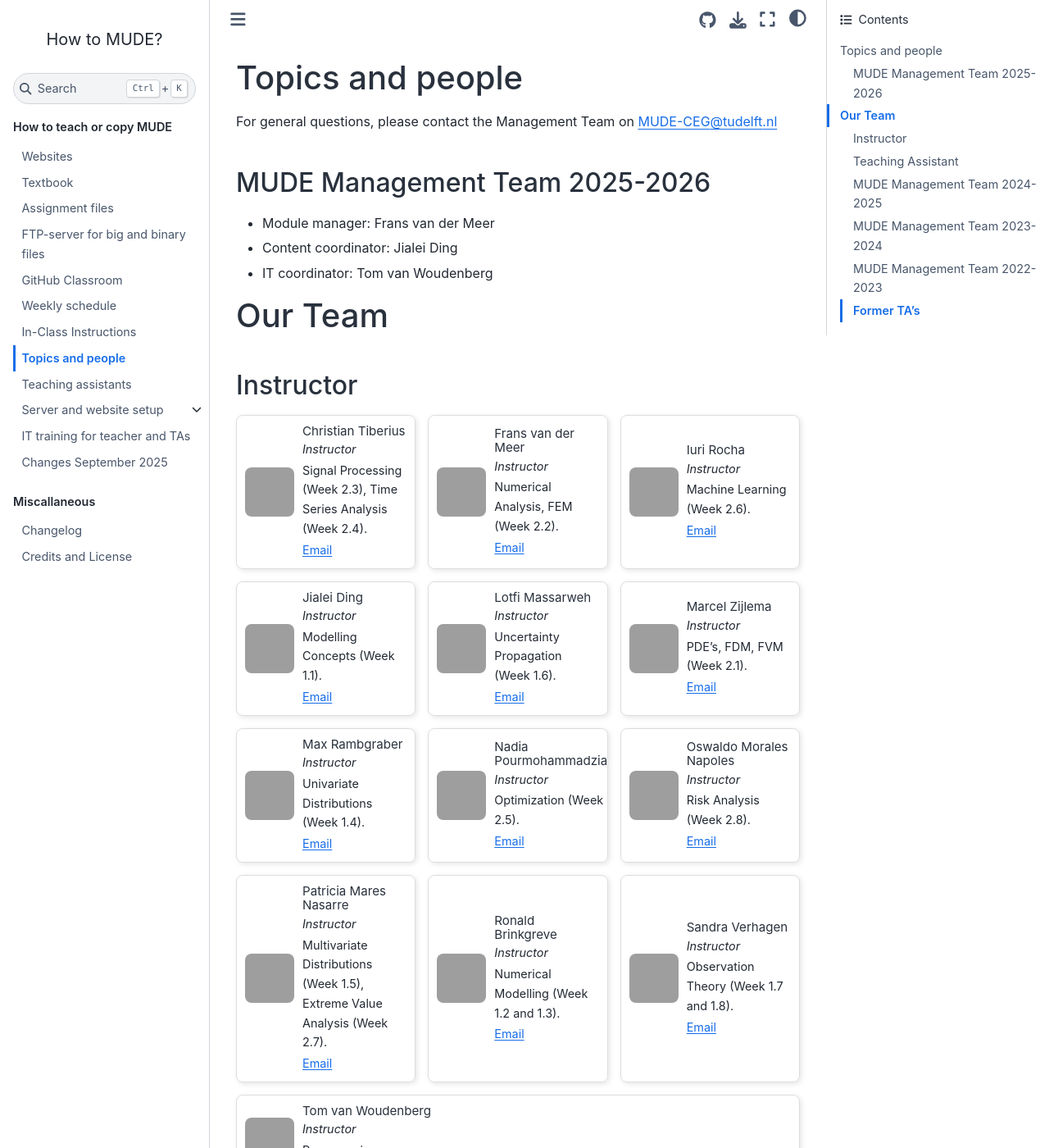
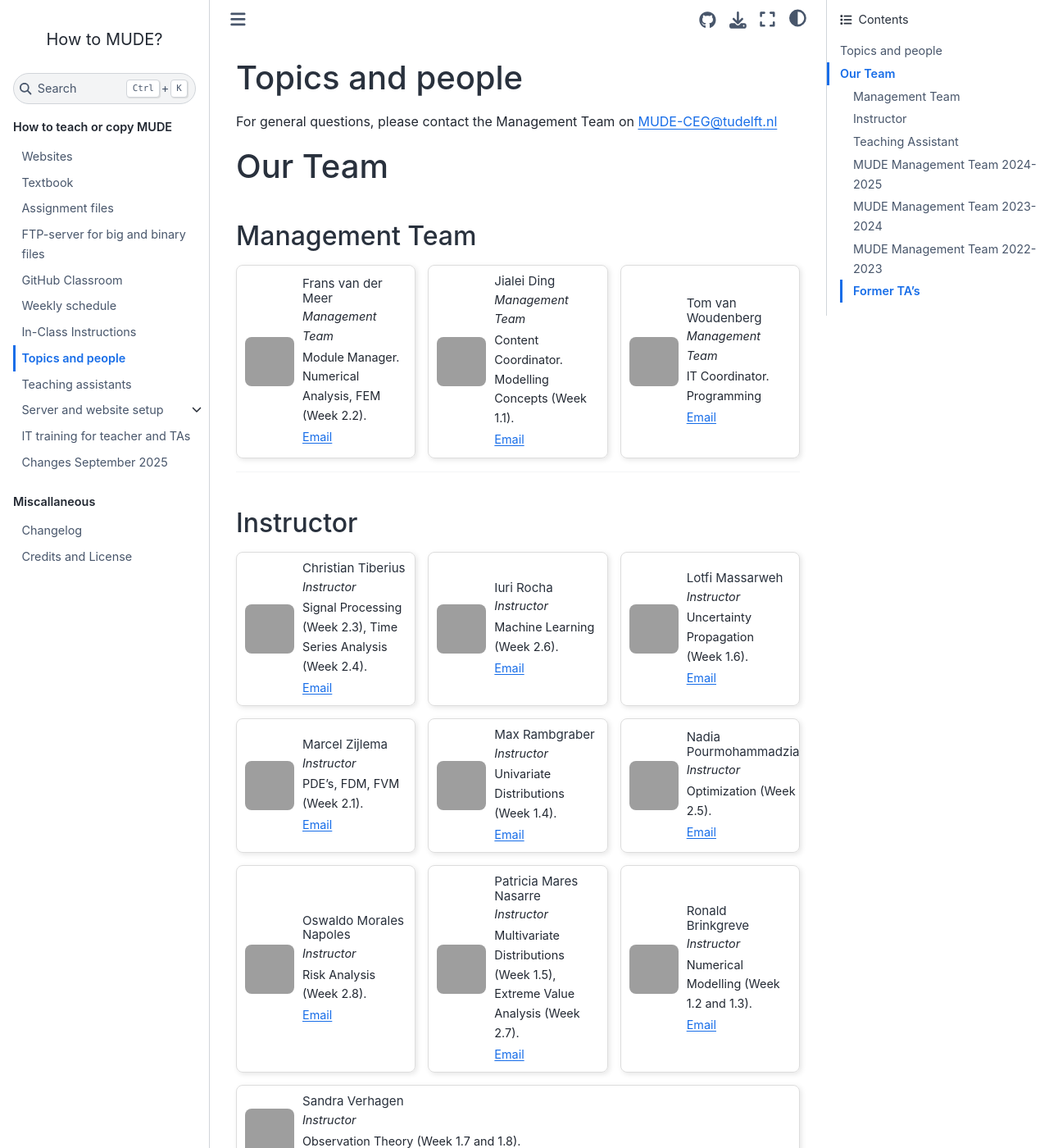
Before and after one commit to TUDelft-MUDE/teacher, a Jupyter Book: the page built from book/team/topics_people.md, in a window 1280 px wide and 1400 px high, cut to the strip 0-1400 px from the top of the window. Shown: the whole strip at 82% size. Built offline with Jupyter Book 1.0.4 settings and Sphinx 7.4.7 and the Sphinx Book theme 1.1.4, drawn with Linux system fonts in a browser that asks for light colours; comment, search, counter and statistics services are not loaded; grey boxes are pictures that could not be loaded.

Commit message:
updated team page

```diff
--- a/book/team/topics_people.md
+++ b/book/team/topics_people.md
@@ -1,11 +1,6 @@
 # Topics and people
 
 For general questions, please contact the Management Team on [MUDE-CEG@tudelft.nl](mailto:MUDE-CEG@tudelft.nl)
-
-## MUDE Management Team 2025-2026
-- Module manager: Frans van der Meer
-- Content coordinator: Jialei Ding
-- IT coordinator: Tom van Woudenberg
 
 <style>
 .team-container {
@@ -55,6 +50,39 @@
 
 # Our Team
 
+## Management Team
+
+<div class='team-container'><div class="team-card">
+<img src="https://files.mude.citg.tudelft.nl/Frans.jpg" alt="Frans van der Meer" class="dark-light">
+<div class="team-info">
+<h3>Frans van der Meer</h3>
+<p><em>Management Team</em></p>
+<p>Module Manager.
+Numerical Analysis, FEM (Week 2.2).</p>
+<a href="mailto:F.P.vanderMeer@tudelft.nl">Email</a>
+</div>
+</div><div class="team-card">
+<img src="https://files.mude.citg.tudelft.nl/jialei.jpg" alt="Jialei Ding" class="dark-light">
+<div class="team-info">
+<h3>Jialei Ding</h3>
+<p><em>Management Team</em></p>
+<p>Content Coordinator.
+Modelling Concepts (Week 1.1).</p>
+<a href="mailto:J.D.Ding@tudelft.nl">Email</a>
+</div>
+</div><div class="team-card">
+<img src="https://files.mude.citg.tudelft.nl/Tom.jpg" alt="Tom van Woudenberg" class="dark-light">
+<div class="team-info">
+<h3>Tom van Woudenberg</h3>
+<p><em>Management Team</em></p>
+<p>IT Coordinator.
+Programming</p>
+<a href="mailto:T.R.vanWoudenberg@tudelft.nl">Email</a>
+</div>
+</div></div>
+
+---
+
 ## Instructor
 
 <div class='team-container'><div class="team-card">
@@ -67,28 +95,12 @@
 <a href="mailto:C.C.J.M.Tiberius@tudelft.nl">Email</a>
 </div>
 </div><div class="team-card">
-<img src="https://files.mude.citg.tudelft.nl/Frans.jpg" alt="Frans van der Meer" class="dark-light">
-<div class="team-info">
-<h3>Frans van der Meer</h3>
-<p><em>Instructor</em></p>
-<p>Numerical Analysis, FEM (Week 2.2).</p>
-<a href="mailto:F.P.vanderMeer@tudelft.nl">Email</a>
-</div>
-</div><div class="team-card">
 <img src="https://files.mude.citg.tudelft.nl/Iuri.webp" alt="Iuri Rocha" class="dark-light">
 <div class="team-info">
 <h3>Iuri Rocha</h3>
 <p><em>Instructor</em></p>
 <p>Machine Learning (Week 2.6).</p>
 <a href="mailto:I.Rocha@tudelft.nl">Email</a>
-</div>
-</div><div class="team-card">
-<img src="https://files.mude.citg.tudelft.nl/jialei.jpg" alt="Jialei Ding" class="dark-light">
-<div class="team-info">
-<h3>Jialei Ding</h3>
-<p><em>Instructor</em></p>
-<p>Modelling Concepts (Week 1.1).</p>
-<a href="mailto:J.D.Ding@tudelft.nl">Email</a>
 </div>
 </div><div class="team-card">
 <img src="https://files.mude.citg.tudelft.nl/lotfi.jpg" alt="Lotfi Massarweh" class="dark-light">
@@ -153,14 +165,6 @@
 <p><em>Instructor</em></p>
 <p>Observation Theory (Week 1.7 and 1.8).</p>
 <a href="mailto:Sandra.Verhagen@tudelft.nl">Email</a>
-</div>
-</div><div class="team-card">
-<img src="https://files.mude.citg.tudelft.nl/Tom.jpg" alt="Tom van Woudenberg" class="dark-light">
-<div class="team-info">
-<h3>Tom van Woudenberg</h3>
-<p><em>Instructor</em></p>
-<p>Programming</p>
-<a href="mailto:T.R.vanWoudenberg@tudelft.nl">Email</a>
 </div>
 </div></div>
 
```
Also changed, not shown: book/team/team_info/frans.md (+2 -1 lines), book/team/team_info/jialei.md (+2 -1 lines), book/team/team_info/tom.md (+2 -1 lines), book/team/template.md (added, +39 -0 lines), 1 other file.
